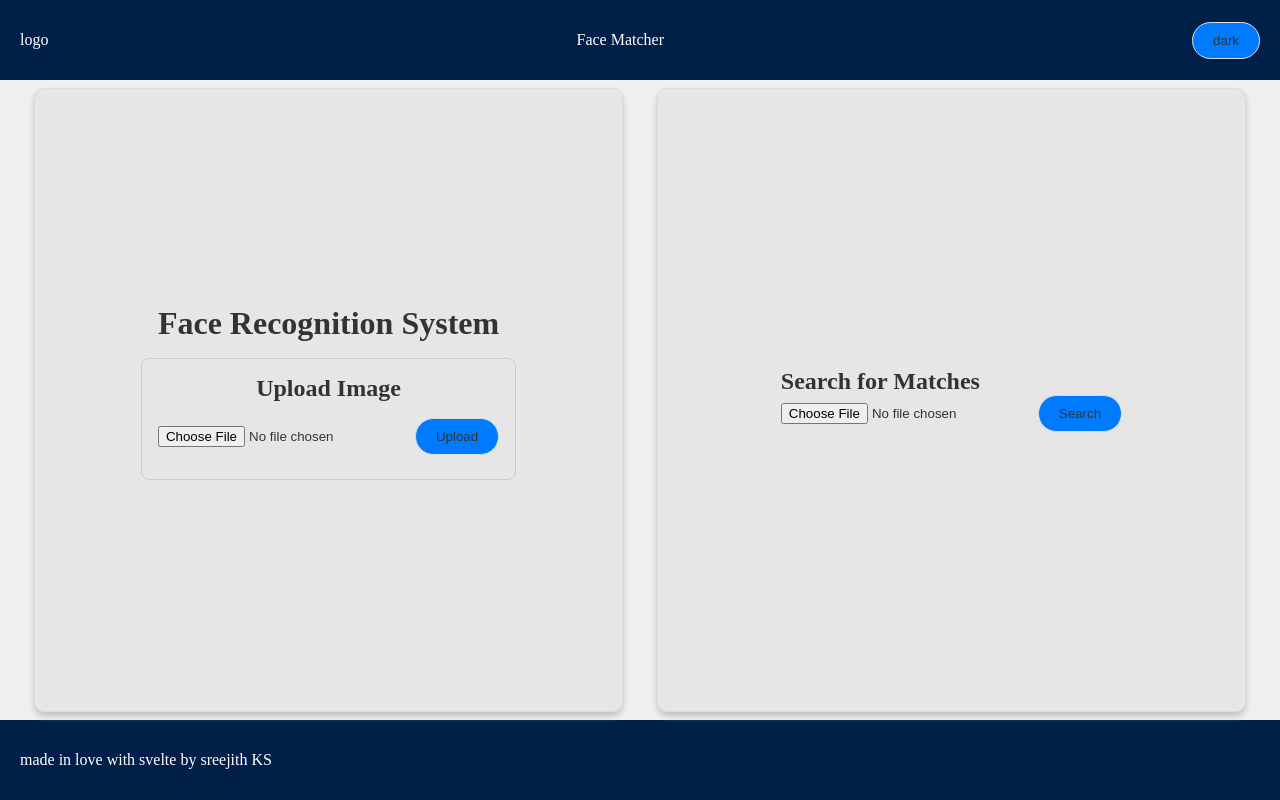
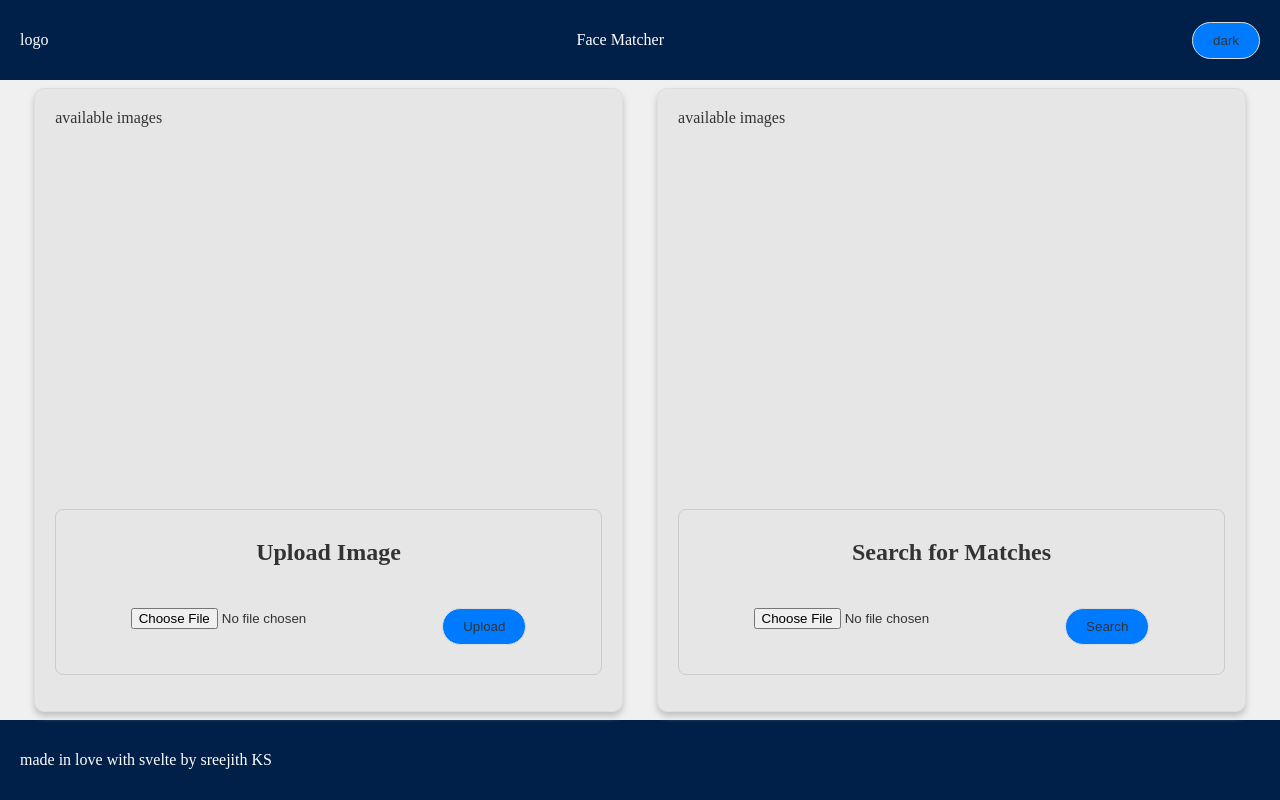
Before and after one commit to SreejithKSGupta/photomatcher, a SvelteKit app: page / in a window 1280 px wide. Built offline with nearby package versions, Linux system fonts and the light colour scheme.

Commit message:
added pewview to upload

```diff
--- a/src/routes/matcher/matcher.svelte
+++ b/src/routes/matcher/matcher.svelte
@@ -1,6 +1,6 @@
 <script lang="ts">
-    let uploadFile;
     let searchFile;
+    let previewSrc = '';
 
     function submitSearch() {
         // Implement the logic to submit the search file
@@ -15,14 +15,52 @@
         }
     }
 </script>
-
-<div>
-    <section>
+<div id="viewbox">
+    available images
+</div>
+    <section class="row">
         <h2>Search for Matches</h2>
         <input type="file" accept="image/*" on:change={handleSearch} />
         <button on:click={submitSearch}>Search</button>
+        {#if previewSrc}
+        <div class="preview-box">
+           <img src={previewSrc} alt="upload Preview" />
+        </div>
+        {/if}
     </section>
-</div>
 
 <style>
+     #viewbox{
+        height: 70%;
+        width: 100%;
+    }
+    section {
+        margin: 1rem 0;
+        padding: 1rem;
+        border: 1px solid #ccc;
+        border-radius: 8px;
+        width: 100%;
+        height: 30%;
+        text-align: center;
+    }
+    h2 {
+        margin-bottom: 1rem;
+        width: 100%;
+        text-align: center;
+    }
+    input[type="file"] {
+        margin-bottom: 1rem;
+    }
+    .preview-box {
+        margin-top: 1rem;
+        border: 1px solid #ccc;
+        border-radius: 8px;
+        padding: 0.5rem;
+        height: 80%;
+    }
+    .preview-box img {
+        max-width: 100%;
+        height: auto;
+        border-radius: 4px;
+    }
 </style>
--- a/src/routes/uploader/uploader.svelte
+++ b/src/routes/uploader/uploader.svelte
@@ -1,12 +1,12 @@
 <script lang="ts">
     let uploadFile;
-    let searchFile;
+    let previewSrc = '';
 
     function handleUpload(event: Event) {
         const input = event.target as HTMLInputElement;
         if (input.files) {
             uploadFile = input.files[0];
-            // Implement the logic for uploading the image to the server or processing it
+            previewSrc = URL.createObjectURL(uploadFile);
             console.log("Uploaded file:", uploadFile);
         }
     }
@@ -17,22 +17,25 @@
     }
 </script>
 
-<main>
-    <h1>Face Recognition System</h1>
+    <div id="viewbox">
+        available images
+    </div>
 
-    <section>
+    <section class="row">
         <h2>Upload Image</h2>
         <input type="file" accept="image/*" on:change={handleUpload} />
         <button on:click={submitUpload}>Upload</button>
+        {#if previewSrc}
+           <div class="preview-box">
+              <img src={previewSrc} alt="upload Preview" />
+           </div>
+       {/if}
     </section>
-</main>
 
 <style>
-    main {
-        display: flex;
-        flex-direction: column;
-        align-items: center;
-        padding: 2rem;
+    #viewbox{
+        height: 70%;
+        width: 100%;
     }
     section {
         margin: 1rem 0;
@@ -40,13 +43,27 @@
         border: 1px solid #ccc;
         border-radius: 8px;
         width: 100%;
-        max-width: 400px;
+        height: 30%;
         text-align: center;
     }
     h2 {
         margin-bottom: 1rem;
+        width: 100%;
+        text-align: center;
     }
     input[type="file"] {
         margin-bottom: 1rem;
     }
+    .preview-box {
+        margin-top: 1rem;
+        border: 1px solid #ccc;
+        border-radius: 8px;
+        padding: 0.5rem;
+        height: 80%;
+    }
+    .preview-box img {
+        max-height: 100%;
+        width: auto;
+        border-radius: 4px;
+    }
 </style>
--- a/static/global.css
+++ b/static/global.css
@@ -82,6 +82,21 @@ button:hover {
     box-shadow: 0 6px 8px rgba(0, 0, 0, 0.15);
   }
 
+.row {
+    display: flex;
+    flex-direction: row;
+    flex-wrap: wrap;
+    justify-content: space-evenly;
+    align-items: center;
+}
+
+.column {
+    display: flex;
+    flex-direction: column;
+    flex-wrap: wrap;
+    justify-content: space-evenly;
+    align-items: center;
+}
 
   ::-webkit-scrollbar{
     width: 0px;
```
